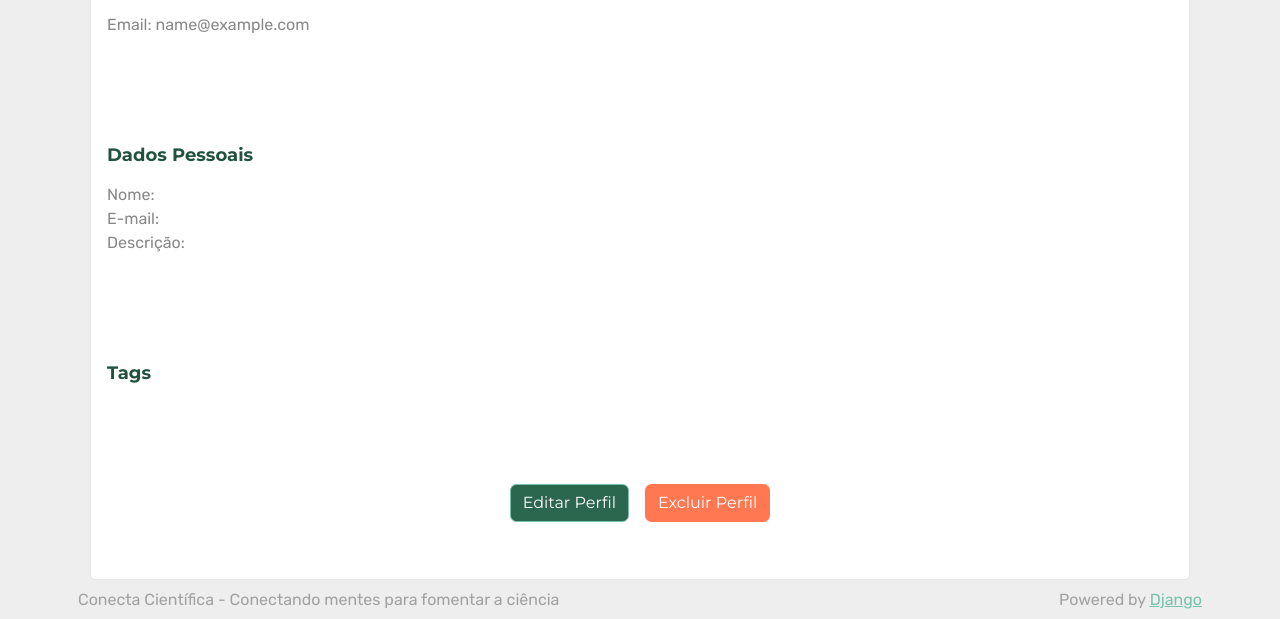
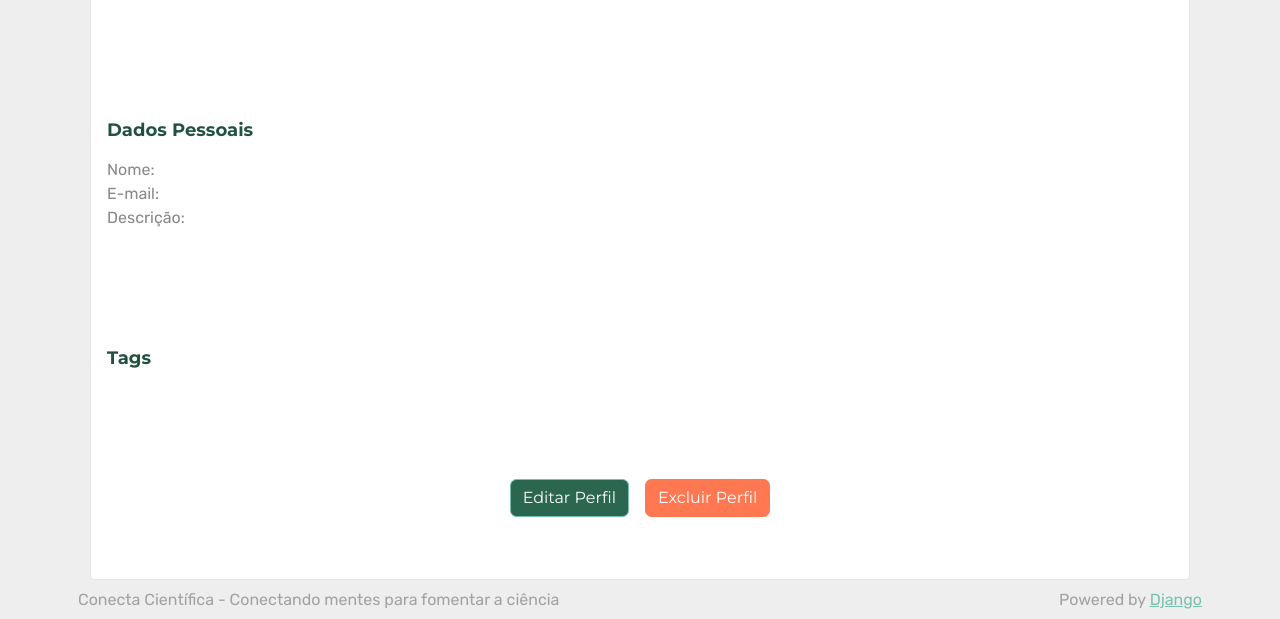
Before and after one commit to conecta-cientifica/conecta-cientifica, a Django app: page /user/1/ in a window 1280 px wide. Shown: the part 140-759 px from the top of the page. Run offline with Django 4.2, Linux system fonts and the light colour scheme; the visitor is signed in with stand-in values (Sample User, id 1); data comes from the database, SQL or seed files in the repository; parts of the project's set-up code (start-up, migrations or seed data) failed here and were passed over; some libraries are stand-ins or nearby versions.

Commit message:
ajustes na página de perfil

```diff
--- a/accounts/templates/user_detail.html
+++ b/accounts/templates/user_detail.html
@@ -8,7 +8,6 @@
     <div class="container user-detail d-flex flex-column justify-content-around p-3">
         <div>
             <h1 class="text-primary-emphasis titulo mb-3">{{ user.username }}</h1>
-            <p class="text-body my-3">Email: {{ user.email }}</p>
         </div>
 
         <!-- Seção de Perfil -->
--- a/accounts/templates/user_update.html
+++ b/accounts/templates/user_update.html
@@ -18,7 +18,7 @@
 
             <!-- Botões para identificar o formulário -->
             <button type="submit" name="user_profile_form" value="Salvar Perfil" class="btn btn-primary rounded-pill my-4 mx-1">Atualizar Perfil</button>
-            <button type="submit" name="lattes_form" value="Salvar Lattes" class="btn btn-primary rounded-pill my-4 mx-1">Salvar Lattes</button>
+            <!-- <button type="submit" name="lattes_form" value="Salvar Lattes" class="btn btn-primary rounded-pill my-4 mx-1">Salvar Lattes</button> -->W
         </form>
         <a href="{% url 'user_detail' pk=user.pk %}">&#8592; Voltar para a página de perfil</a>
     </div>
```
